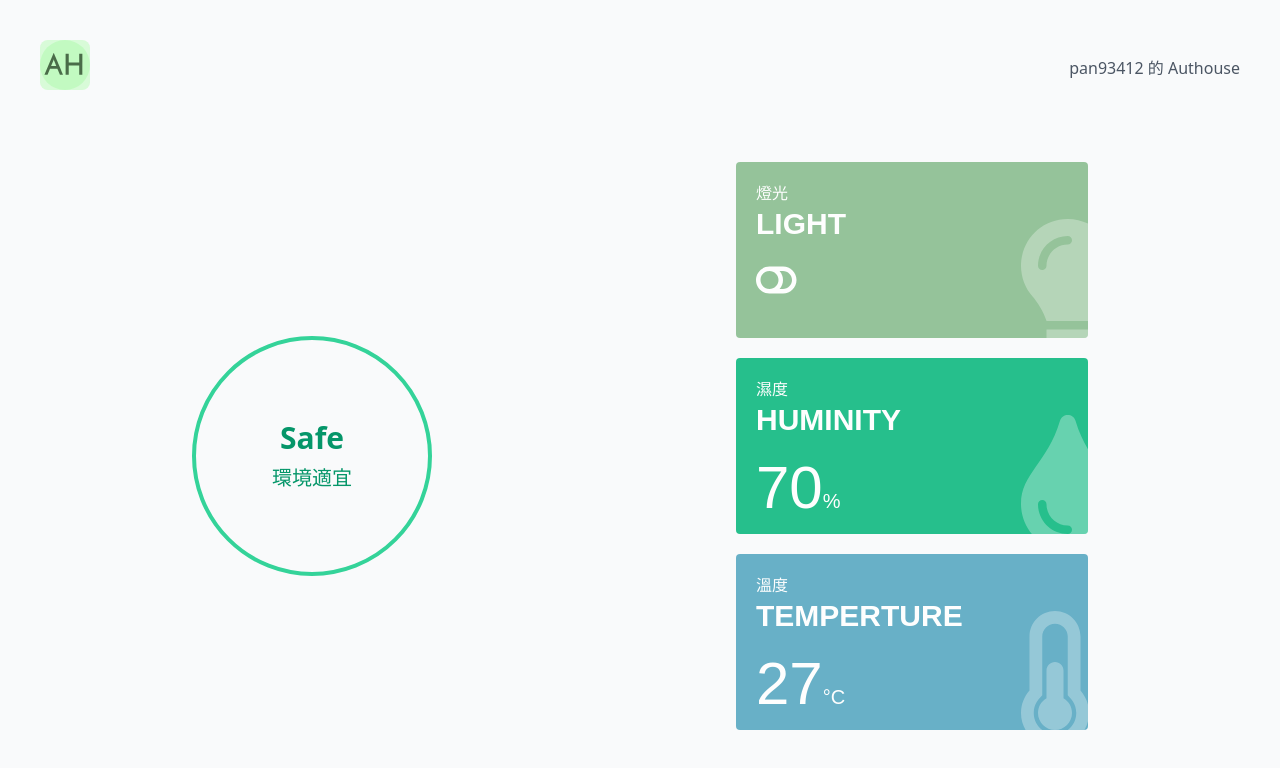
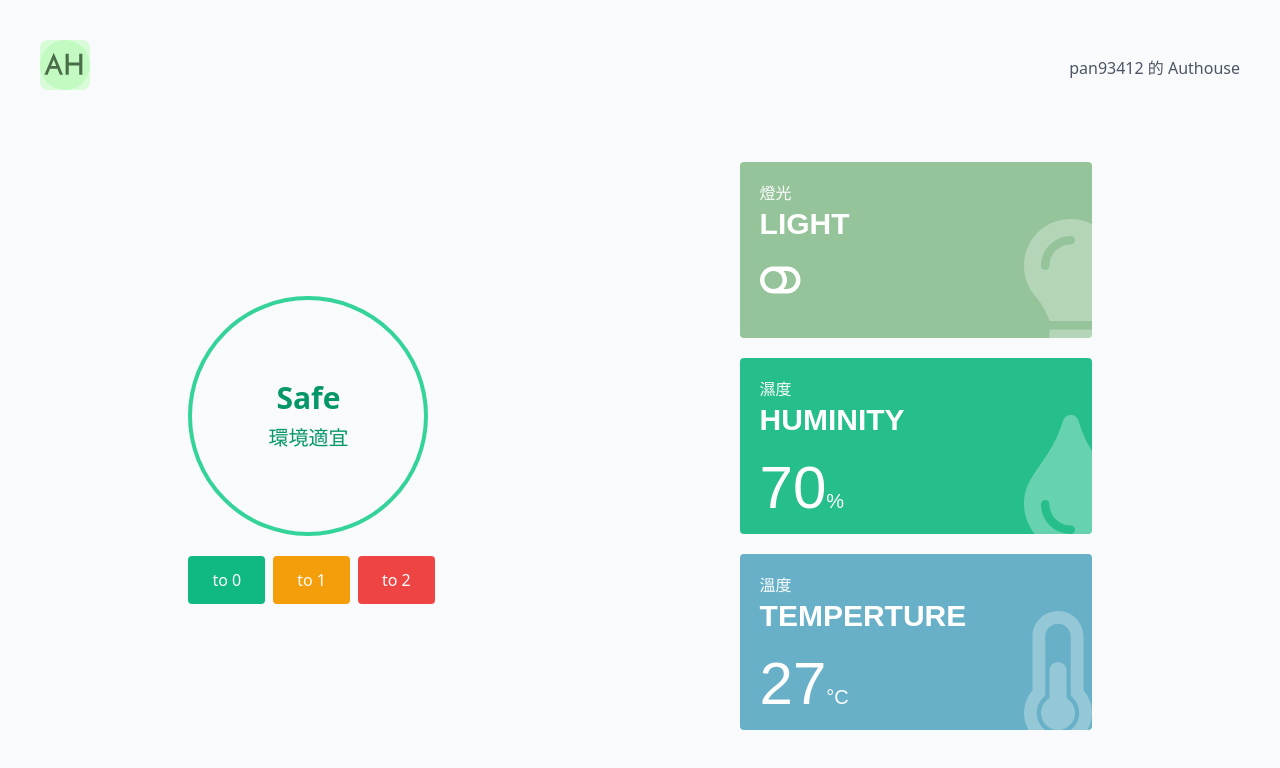
Before and after one commit to pan93412/authouse-online-njs, a Next.js app: page /overview in a window 1280 px wide. Shown: the top 768 px of the page. Built offline with nearby package versions, Linux system fonts and the light colour scheme.

Commit message:
feat(pages/overview): add some components for debug

```diff
--- a/pages/overview.tsx
+++ b/pages/overview.tsx
@@ -3,7 +3,7 @@ import AppNavbar from "../components/AppNavbar";
 import AppRwdFlex from "../components/AppRwdFlex";
 import BaseTextCard from "../components/BaseTextCard";
 import OverviewSection from "../components/OverviewSection";
-import { faLightbulb, faThermometerHalf, faTint, faToggleOff, faToggleOn } from "@fortawesome/free-solid-svg-icons";
+import { faLightbulb, faThermometerHalf, faToggleOff, faToggleOn } from "@fortawesome/free-solid-svg-icons";
 import BaseCard from "../components/BaseCard";
 import { FontAwesomeIcon } from "@fortawesome/react-fontawesome";
 import HuminityCard from "../components/subcard/HuminityCard";
@@ -16,8 +16,14 @@ export default function Overview() {
     <div className="authouse-root-app p-10 bg-gray-50 text-gray-600 m-auto h-screen w-screen bg">
       <AppNavbar owner="pan93412"></AppNavbar>
       <AppRwdFlex>
-        <div>
-          <OverviewSection level={level}></OverviewSection>
+        <div className="pb-3">
+          <div className="pb-5">
+            <OverviewSection level={level}></OverviewSection>
+          </div>
+          <button className="px-6 py-3 mr-2 bg-green-500 text-white rounded" onClick={() => setLevel(0)}>to 0</button>
+          <button className="px-6 py-3 mr-2 bg-yellow-500 text-white rounded" onClick={() => setLevel(1)}>to 1</button>
+          <button className="px-6 py-3 mr-2 bg-red-500 text-white rounded" onClick={() => setLevel(2)}>to 2</button>
+
         </div>
         <div>
           <div className="pb-5">
```
